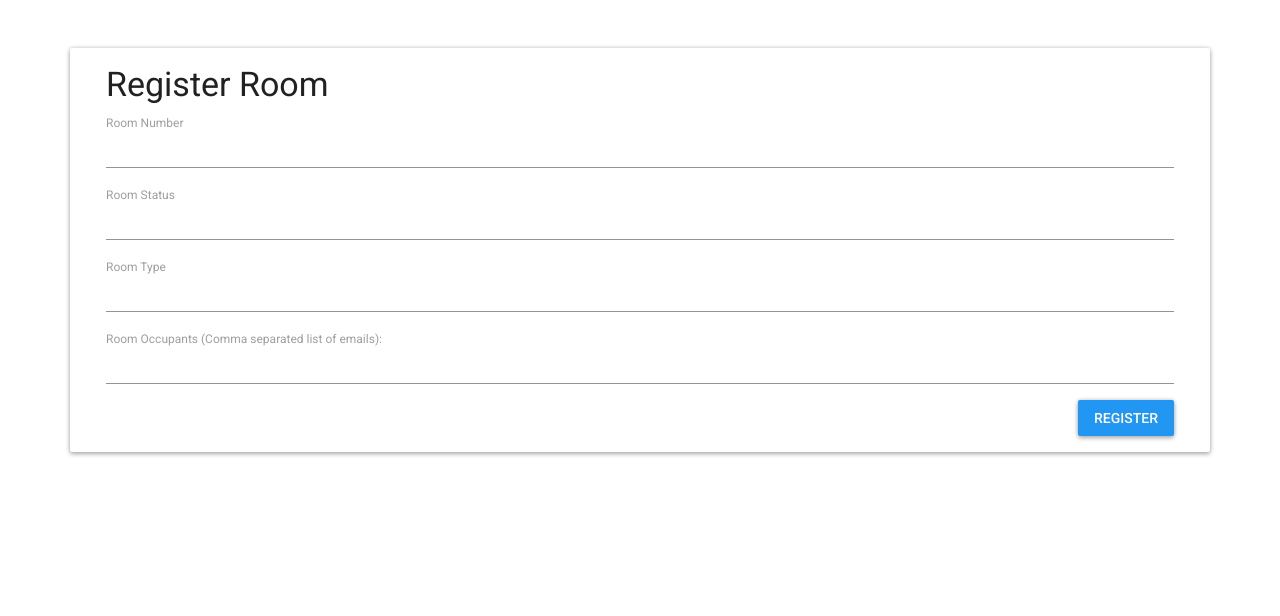
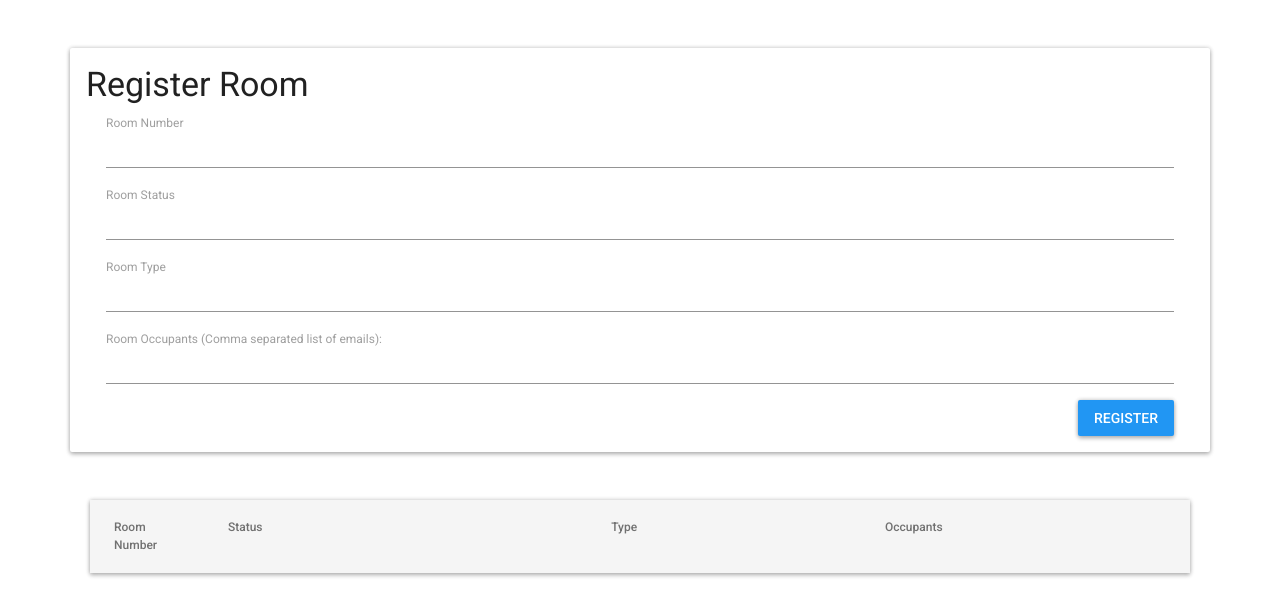
Before and after one commit to azy2/Overseer, a Flask app: page /manager/register_room/ in a window 1280 px wide. Shown: the part 56-672 px from the top of the page. Run offline with Flask 2, Linux system fonts and the light colour scheme; a user stored in the database is signed in; data comes from the database, SQL or seed files in the repository; lists and menus that the app fills with data are empty; parts of the project's set-up code (start-up, migrations or seed data) failed here and were passed over; some libraries are stand-ins or nearby versions.

Commit message:
Added a table for rooms

```diff
--- a/ovs/forms/__init__.py
+++ b/ovs/forms/__init__.py
@@ -8,3 +8,4 @@ from .meal_login_form import MealLoginForm as MealLoginForm
 from .register_manager_form import RegisterManagerForm as RegisterManagerForm
 from .register_resident_form import RegisterResidentForm as RegisterResidentForm
 from .register_room_form import RegisterRoomForm as RegisterRoomForm
+from .manage_room_form import ManageRoomForm as ManageRoomForm
--- a/ovs/forms/manage_residents_form.py
+++ b/ovs/forms/manage_residents_form.py
@@ -7,9 +7,6 @@ from ovs import db
 from ovs.models.resident_model import Resident
 from ovs.services.user_service import UserService
 from ovs.services.room_service import RoomService
-
-
-
 
 
 class ManageResidentsForm(FlaskForm):
--- a/ovs/routes/manager_routes.py
+++ b/ovs/routes/manager_routes.py
@@ -6,7 +6,8 @@ from flask import Blueprint, render_template, request, redirect, url_for, flash
 from flask_login import current_user, login_required
 
 from ovs.forms import RegisterRoomForm, RegisterResidentForm, ManageResidentsForm, \
-    AddPackageForm, EditPackageForm, MealLoginForm, CreateMealPlanForm, AddMealForm
+    AddPackageForm, EditPackageForm, MealLoginForm, CreateMealPlanForm, AddMealForm, \
+    ManageRoomForm
 from ovs.services.meal_service import MealService
 from ovs.services.package_service import PackageService
 from ovs.services.room_service import RoomService
@@ -40,22 +41,46 @@ def register_room():
     rooms table. The option for admins to add current residents to said
     room is an available option.
     """
-    form = RegisterRoomForm()
-    if form.validate_on_submit():
+    register_form = RegisterRoomForm()
+    rooms = RoomService.get_all_rooms()
+    edit_forms = []
+    for room in rooms:
+        edit_forms.append(ManageRoomForm(prefix=str(room.id)))
+
+    if 'register_btn' in request.form and register_form.validate_on_submit():
         if RoomService.create_room(
-                form.room_number.data,
-                form.room_status.data,
-                form.room_type.data,
-                form.occupants.data) is None:
+                register_form.room_number.data,
+                register_form.room_status.data,
+                register_form.room_type.data,
+                register_form.occupants.data) is None:
             flash('Creating a room failed', 'danger')
         else:
             flash('Successfully created room', 'success')
 
         return redirect(url_for('manager.register_room'))
 
+    for edit_form in edit_forms:
+        if edit_form.delete_button.data:
+            if not (RoomService.get_room_by_id(edit_form.room_id.data) and
+                    RoomService.delete_room(edit_form.room_id.data)):
+                flash('Failed to delete room.', 'danger')
+            else:
+                flash('Room deleted.', 'success')
+            return redirect(url_for('manager.register_room'))
+        elif edit_form.update_button.data and edit_form.validate_on_submit():
+            if not RoomService.edit_room(
+                    edit_form.room_id.data,
+                    edit_form.room_number.data,
+                    edit_form.status.data,
+                    edit_form.room_type.data):
+                flash('Falied to update room', 'danger')
+            else:
+                flash('Room updated!', 'success')
+            return redirect(url_for('manager.register_room'))
     user = UserService.get_user_by_id(current_user.get_id())
     role = user.role
-    return render_template('manager/register_room.html', role=role, user=user, form=form)
+    return render_template('manager/register_room.html', role=role, user=user,
+                           register_form=register_form, form_data=zip(edit_forms, rooms))
 
 
 @manager_bp.route('/manage_residents/', methods=['GET', 'POST'])
--- a/ovs/services/room_service.py
+++ b/ovs/services/room_service.py
@@ -8,15 +8,13 @@ from sqlalchemy.exc import SQLAlchemyError
 from ovs import db
 from ovs.models.room_model import Room
 from ovs.services.resident_service import ResidentService
+from ovs.services.user_service import UserService
 
 
 class RoomService:
     """
     DB Access and utility methods for Rooms
     """
-
-    def __init__(self):
-        pass
 
     @staticmethod
     def create_room(number, status, room_type, occupant_emails=''):
@@ -62,7 +60,8 @@ class RoomService:
         if room is None:
             return False
         for occupant in room.occupants:
-            RoomService.add_resident_to_room(occupant.email, 'None')
+            user = UserService.get_user_by_id(occupant.user_id)
+            RoomService.add_resident_to_room(user.email, 'None')
         try:
             db.session.delete(room)
             db.session.commit()
@@ -150,13 +149,13 @@ class RoomService:
     @staticmethod
     def get_all_rooms():
         """
-        Fetch all rooms in the db.
+        Fetch all rooms except the default in the db.
 
         Returns:
            A list of Room db models.
         """
         try:
-            return db.session.query(Room).all()
+            return db.session.query(Room).filter(Room.number != 'None').all()
         except SQLAlchemyError:
             logging.exception('Failed to get all rooms.')
             return []
--- a/ovs/templates/manager/register_room.html
+++ b/ovs/templates/manager/register_room.html
@@ -1,24 +1,56 @@
 {% extends "base.html" %}
-{% block title %}Register Room{% endblock %}
+{% block title %}Manage Rooms{% endblock %}
+{% block head %}
+{% endblock %}
 {% block content %}
-{% from "_formhelper.html" import field_stacked %}
-    <div class="container card mt-5" >
-        <div class="card-body">
-            <h2>Register Room</h2>
-            <div class="row" >
+     {% from "_formhelper.html" import field_stacked, field_plain %}
+    <div class="container mt-5" >
+        <div class="row card">
+            <div class ="card-body">
+                <h2>Register Room</h2>
                 <div class="col" >
-                    <form method="post" class="needs-validation" novalidate>
-                        {{ form.csrf_token }}
-                        <dl>
-                            {{ field_stacked(form.room_number) }}
-                            {{ field_stacked(form.room_status) }}
-                            {{ field_stacked(form.room_type) }}
-                            {{ field_stacked(form.occupants) }}
-                        </dl>
-                        <input type="submit" value="Register" id="register_room" class="btn btn-primary float-right">
+                    <form method="post" name="Register Form" class="needs-validation" novalidate>
+                        {{ register_form.csrf_token }}
+                        {{ field_stacked(register_form.room_number) }}
+                        {{ field_stacked(register_form.room_status) }}
+                        {{ field_stacked(register_form.room_type) }}
+                        {{ field_stacked(register_form.occupants) }}
+                        <input type="submit" value="Register" name="register_btn" id="register_room" class="btn btn-primary float-right">
                     </form>
                 </div>
             </div>
         </div>
+    <div class="row mt-5">
+        <div class="col">
+            <table style="width:100%" class="table table-bordered table-responsive">
+                <thead class="thead-light">
+                    <tr>
+                        <th style="width:10%" scope="col">Room Number</th>
+                        <th style="width:35%" scope="col">Status</th>
+                        <th style="width:25%" scope="col">Type</th>
+                        <th style="width:10%" scope="col">Occupants</th>
+                        <th style="width:10%" scope="col"></th>
+                        <th style="width:10%" scope="col"></th>
+                    </tr>
+                </thead>
+                <tbody>
+                    {% for (edit_form, room) in form_data %}
+                    <tr>
+                        <form method="post" name="Edit Form" id="edit-room-submit" class="needs-validation" novalidate>
+                            {{ edit_form.csrf_token }}
+                            {{ field_plain(edit_form.room_id, value=room.id) }}
+                            <td>{{ field_plain(edit_form.room_number, value=room.number) }}</td>
+                            <td>{{ field_plain(edit_form.status, value=room.status) }}</td>
+                            <td>{{ field_plain(edit_form.room_type, value=room.type) }}</td>
+                            <td>{{ room.occupants|length }}</td>
+                            <td>{{ field_plain(edit_form.update_button, class="btn btn-secondary") }}</td>
+                            <td>{{ field_plain(edit_form.delete_button, class="btn btn-secondary") }}</td>
+                        </form>
+                    </tr>
+                    {% endfor %}
+                </tbody>
+            </table>
+        </div>
+    </div>
     </div>
 {% endblock %}
```
Also changed, not shown: ovs/tests/unittests/services/test_room_service.py (+4 -4 lines).
